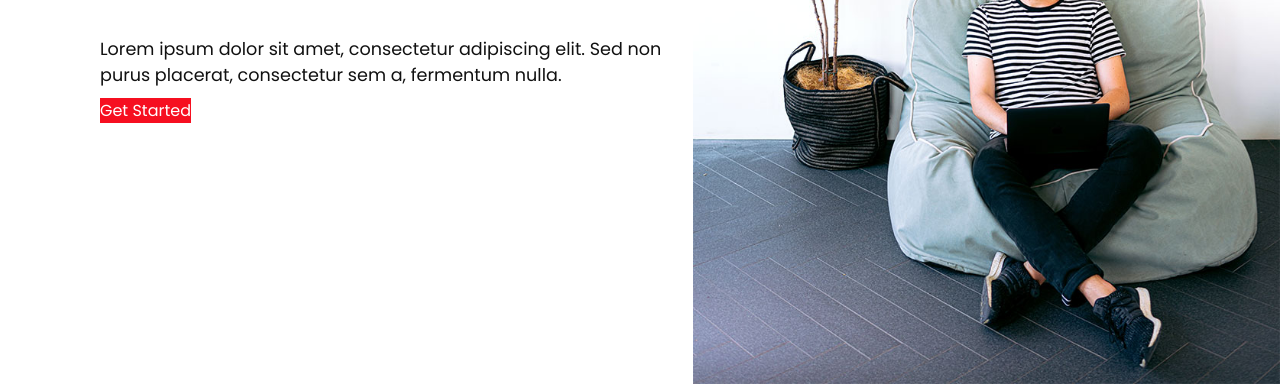
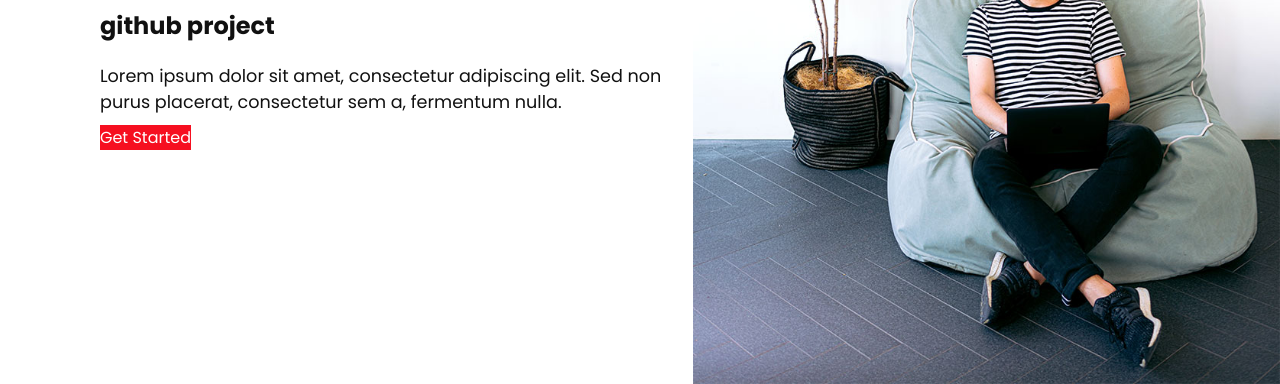
Before and after one commit to Mizanur99/my-first-website, a plain HTML site: page index.html in a window 1280 px wide. Shown: the part 416-800 px from the top of the page. Drawn offline with Linux system fonts and the light colour scheme.

Commit message:
added a section

```diff
--- a/index.html
+++ b/index.html
@@ -46,6 +46,7 @@
 		<img src="images/home-img.jpg" class="home-img" alt="">
 		<div class="home-content">
 			<h1>We help to achive <br> your goals</h1>
+			<h2>github project</h2>
 			<p>Lorem ipsum dolor sit amet, consectetur adipiscing elit. Sed non purus placerat, consectetur sem a, fermentum nulla.
 			</p>
 			<a href="contact.html" class="btn">Get Started</a>
```
